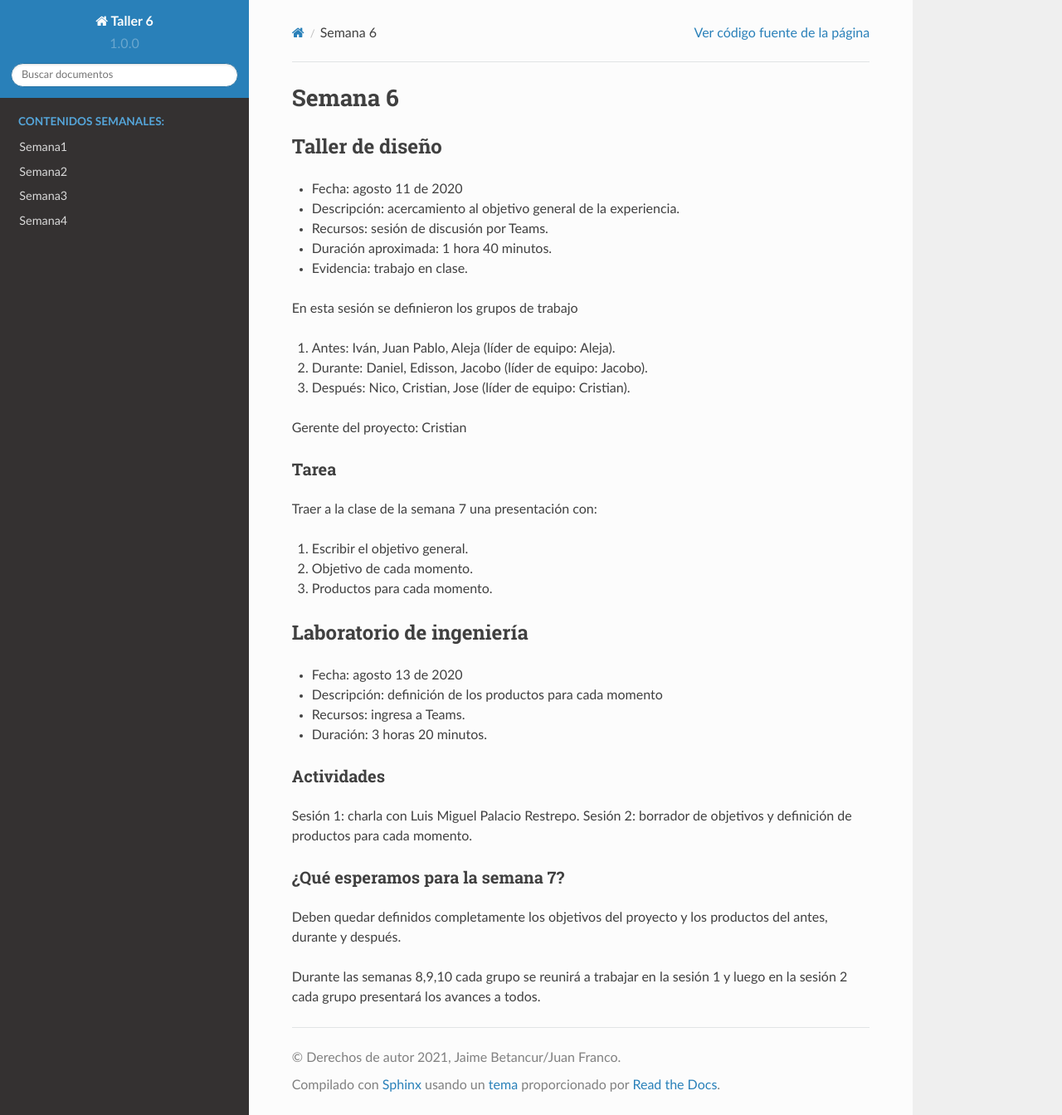
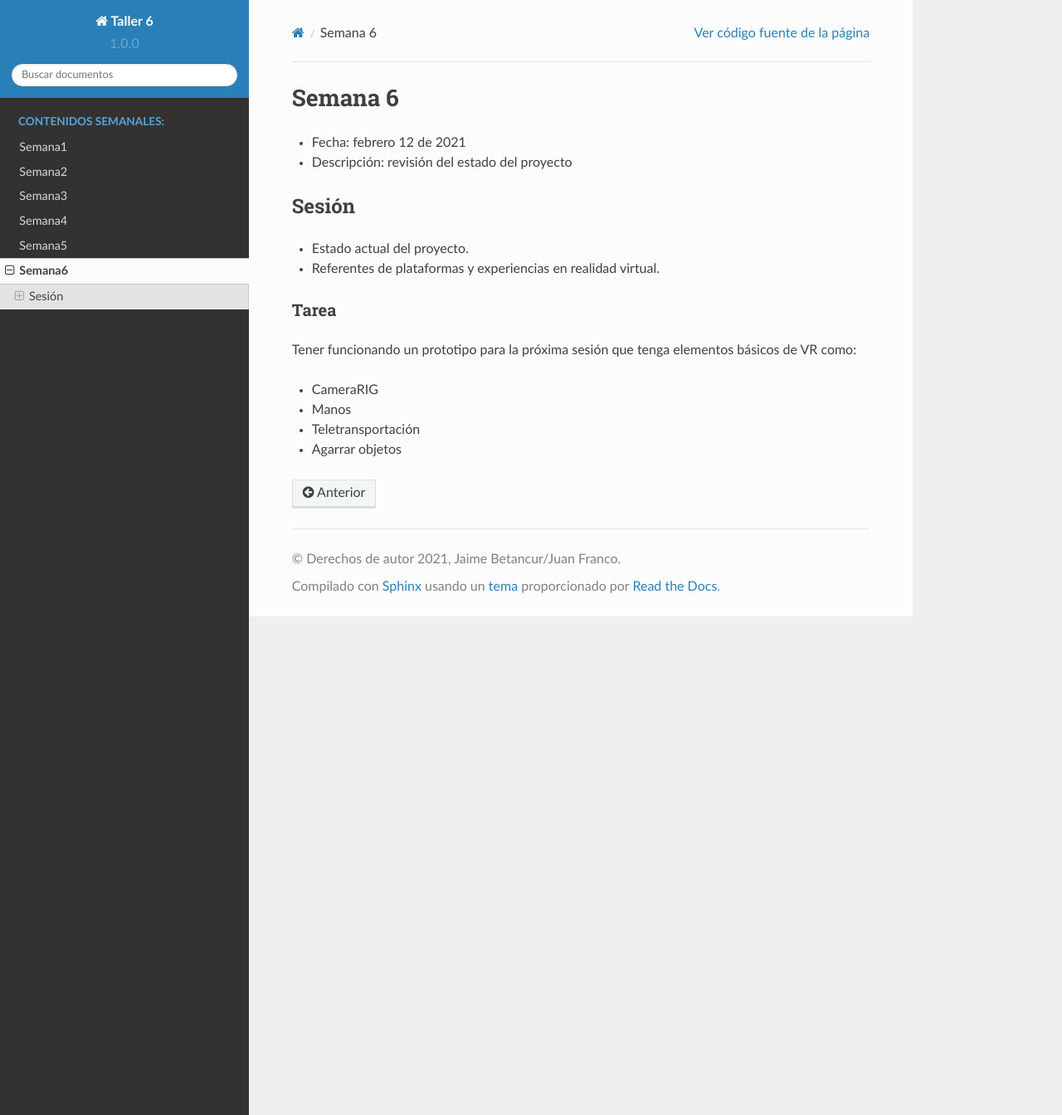
Before and after one commit to juanferfranco/taller6, a Sphinx documentation site: the page built from docs/_semana6/semana6.rst, in a window 1280 px wide and 1344 px high. Shown: the whole window at 83% size. Built offline with Sphinx 7.4.7 and the Read the Docs theme 2.0.0, drawn with Linux system fonts in a browser that asks for light colours.

Commit message:
add weeks 5 and 6

```diff
--- a/docs/_semana6/semana6.rst
+++ b/docs/_semana6/semana6.rst
@@ -1,49 +1,24 @@
 Semana 6
 ===========
 
-Taller de diseño
------------------
-* Fecha: agosto 11 de 2020
-* Descripción: acercamiento al objetivo general de la experiencia.
-* Recursos: sesión de discusión por Teams.
-* Duración aproximada: 1 hora 40 minutos.
-* Evidencia: trabajo en clase.
+* Fecha: febrero 12 de 2021
+* Descripción: revisión del estado del proyecto
 
-En esta sesión se definieron los grupos de trabajo
 
-#. Antes: Iván, Juan Pablo, Aleja (líder de equipo: Aleja).
-#. Durante: Daniel, Edisson, Jacobo (líder de equipo: Jacobo).
-#. Después: Nico, Cristian, Jose (líder de equipo: Cristian).
+Sesión
+----------
 
-Gerente del proyecto: Cristian
+* Estado actual del proyecto.
+* Referentes de plataformas y experiencias en realidad virtual.
+
 
 Tarea
-^^^^^^^
-Traer a la clase de la semana 7 una presentación con:
+^^^^^^
 
-#. Escribir el objetivo general.
-#. Objetivo de cada momento.
-#. Productos para cada momento.
+Tener funcionando un prototipo para la próxima sesión que tenga
+elementos básicos de VR como:
 
-Laboratorio de ingeniería
---------------------------
-* Fecha: agosto 13 de 2020
-* Descripción: definición de los productos para cada momento
-* Recursos: ingresa a Teams.
-* Duración: 3 horas 20 minutos.
-
-Actividades
-^^^^^^^^^^^^^
-
-Sesión 1: charla con Luis Miguel Palacio Restrepo.
-Sesión 2: borrador de objetivos y definición de productos para
-cada momento.
-
-¿Qué esperamos para la semana 7?
-^^^^^^^^^^^^^^^^^^^^^^^^^^^^^^^^^
-Deben quedar definidos completamente los objetivos del proyecto
-y los productos del antes, durante y después.
-
-Durante las semanas 8,9,10 cada grupo se reunirá a trabajar
-en la sesión 1 y luego en la sesión 2 cada grupo presentará
-los avances a todos.
+* CameraRIG
+* Manos
+* Teletransportación
+* Agarrar objetos
--- a/docs/index.rst
+++ b/docs/index.rst
@@ -79,3 +79,5 @@ Este curso es de 5 créditos repartidos en 4 horas de taller de diseño,
    Semana2 <_semana2/semana2>
    Semana3 <_semana3/semana3>
    Semana4 <_semana4/semana4>
+   Semana5 <_semana5/semana5>
+   Semana6 <_semana6/semana6>
```
Also changed, not shown: docs/_semana5/semana5.rst (+12 -33 lines).
